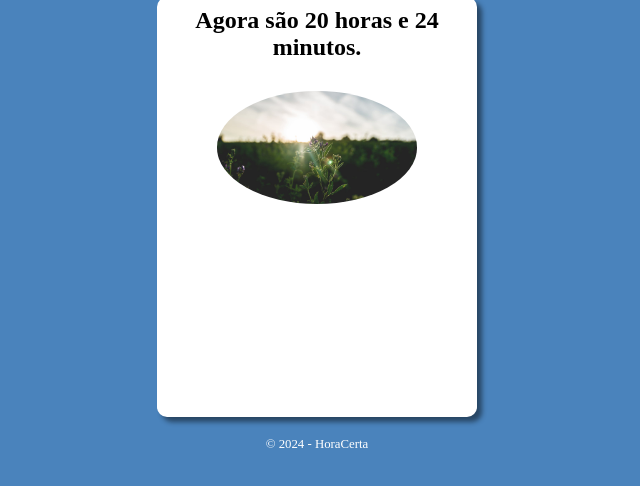
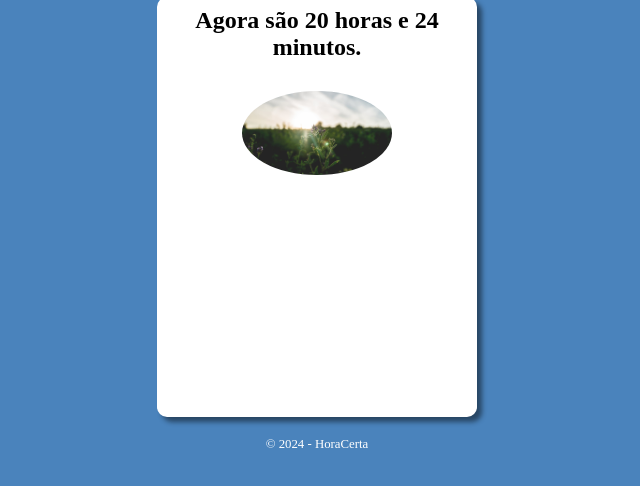
Before and after one commit to Fatima-Hammoud/hora-certa, a plain HTML site: page index.html in a window 1280 px wide. Shown: the part 100-586 px from the top of the page, without its empty margins (323-963 px from the left). Drawn offline with Linux system fonts and the light colour scheme.

Commit message:
atualizei img

```diff
--- a/estilo/style.css
+++ b/estilo/style.css
@@ -40,9 +40,8 @@ section h2 {
 }
 
 
-div > img {
-    text-align: center;
-    width: 200px;
+img {
+    width: 150px;
     border-radius: 50%;
     margin: auto;
     padding: 30px;
```
